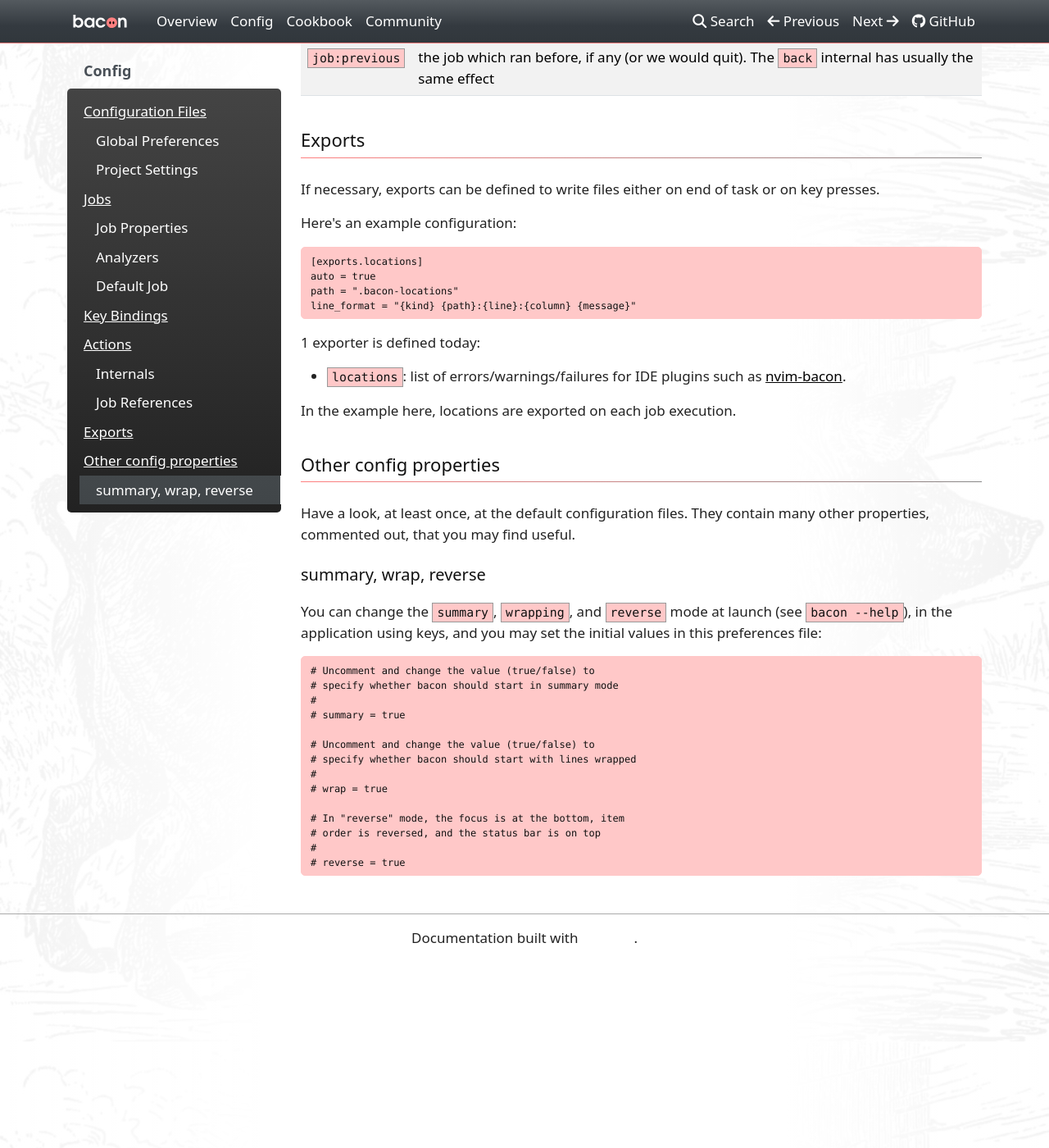
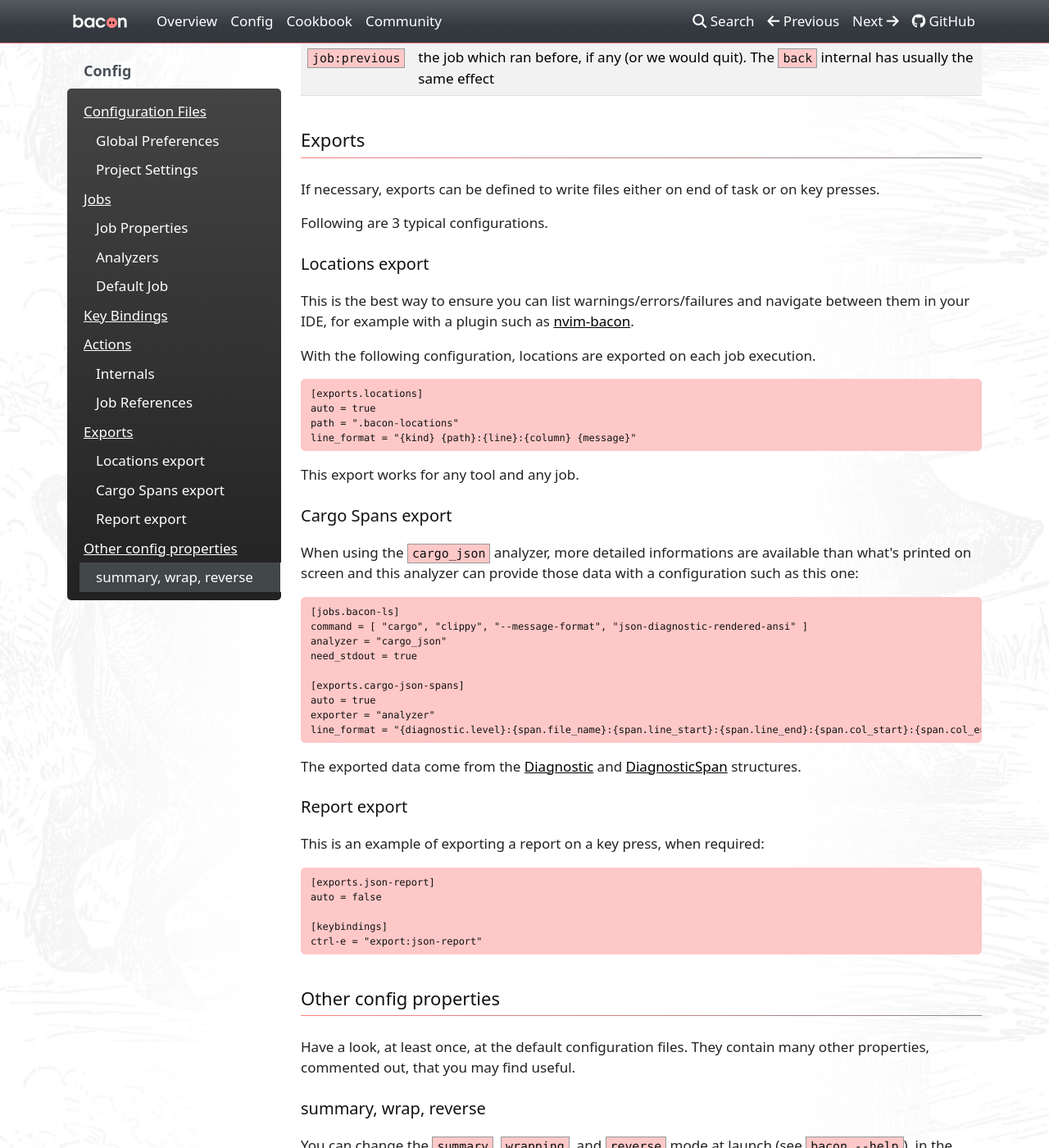
Before and after one commit to Canop/bacon, an MkDocs documentation site: the page built from website/docs/config.md, in a window 1280 px wide and 1400 px high, scrolled down 6320 px. Shown: the whole window at 82% size. Built offline with MkDocs 1.6.1, drawn with Linux system fonts in a browser that asks for light colours; nearby versions of some CDN libraries; a style sheet for code colours, icons or effects is not loaded; before the commit the page ends 7493 px from its top, so only the background shows below that.

Commit message:
update export documentation

````diff
--- a/website/docs/config.md
+++ b/website/docs/config.md
@@ -232,7 +232,13 @@ job reference | meaning
 
 If necessary, exports can be defined to write files either on end of task or on key presses.
 
-Here's an example configuration:
+Following are 3 typical configurations.
+
+## Locations export
+
+This is the best way to ensure you can list warnings/errors/failures and navigate between them in your IDE, for example with a plugin such as [nvim-bacon](https://github.com/Canop/nvim-bacon).
+
+With the following configuration, locations are exported on each job execution.
 
 ```TOML
 [exports.locations]
@@ -241,11 +247,38 @@ path = ".bacon-locations"
 line_format = "{kind} {path}:{line}:{column} {message}"
 ```
 
-1 exporter is defined today:
+This export works for any tool and any job.
 
-* `locations`: list of errors/warnings/failures for IDE plugins such as [nvim-bacon](https://github.com/Canop/nvim-bacon).
+## Cargo Spans export
 
-In the example here, locations are exported on each job execution.
+When using the `cargo_json` analyzer, more detailed informations are available than what's printed on screen and this analyzer can provide those data with a configuration such as this one:
+
+```TOML
+[jobs.bacon-ls]
+command = [ "cargo", "clippy", "--message-format", "json-diagnostic-rendered-ansi" ]
+analyzer = "cargo_json"
+need_stdout = true
+
+[exports.cargo-json-spans]
+auto = true
+exporter = "analyzer"
+line_format = "{diagnostic.level}:{span.file_name}:{span.line_start}:{span.line_end}:{span.col_start}:{span.col_end}:{diagnostic.message}"
+```
+
+The exported data come from the [Diagnostic](https://docs.rs/cargo_metadata/0.19.1/cargo_metadata/diagnostic/struct.Diagnostic.html) and [DiagnosticSpan](https://docs.rs/cargo_metadata/0.19.1/cargo_metadata/diagnostic/struct.DiagnosticSpan.html) structures.
+
+## Report export
+
+This is an example of exporting a report on a key press, when required:
+
+
+```TOML
+[exports.json-report]
+auto = false
+
+[keybindings]
+ctrl-e = "export:json-report"
+```
 
 # Other config properties
 
````
Also changed, not shown: bacon.toml (+0 -8 lines), CHANGELOG.md, 1 other file.
